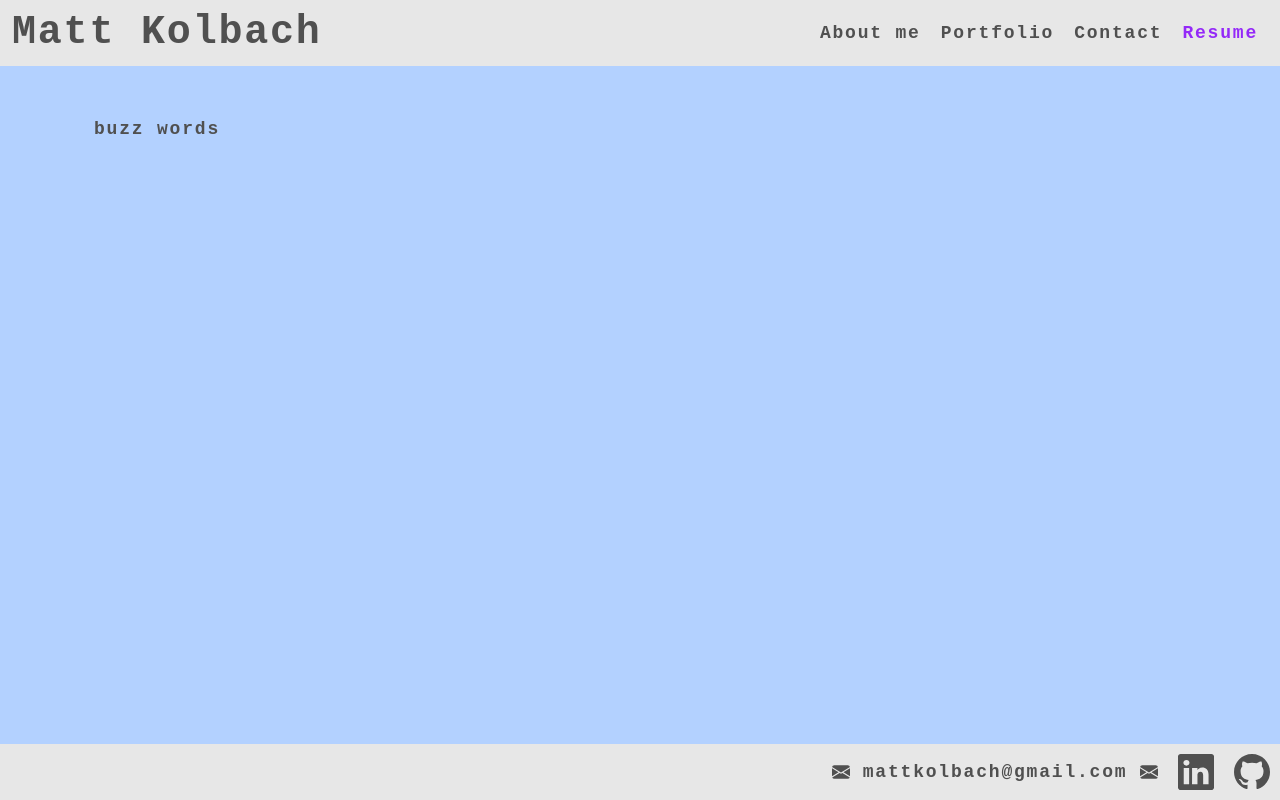
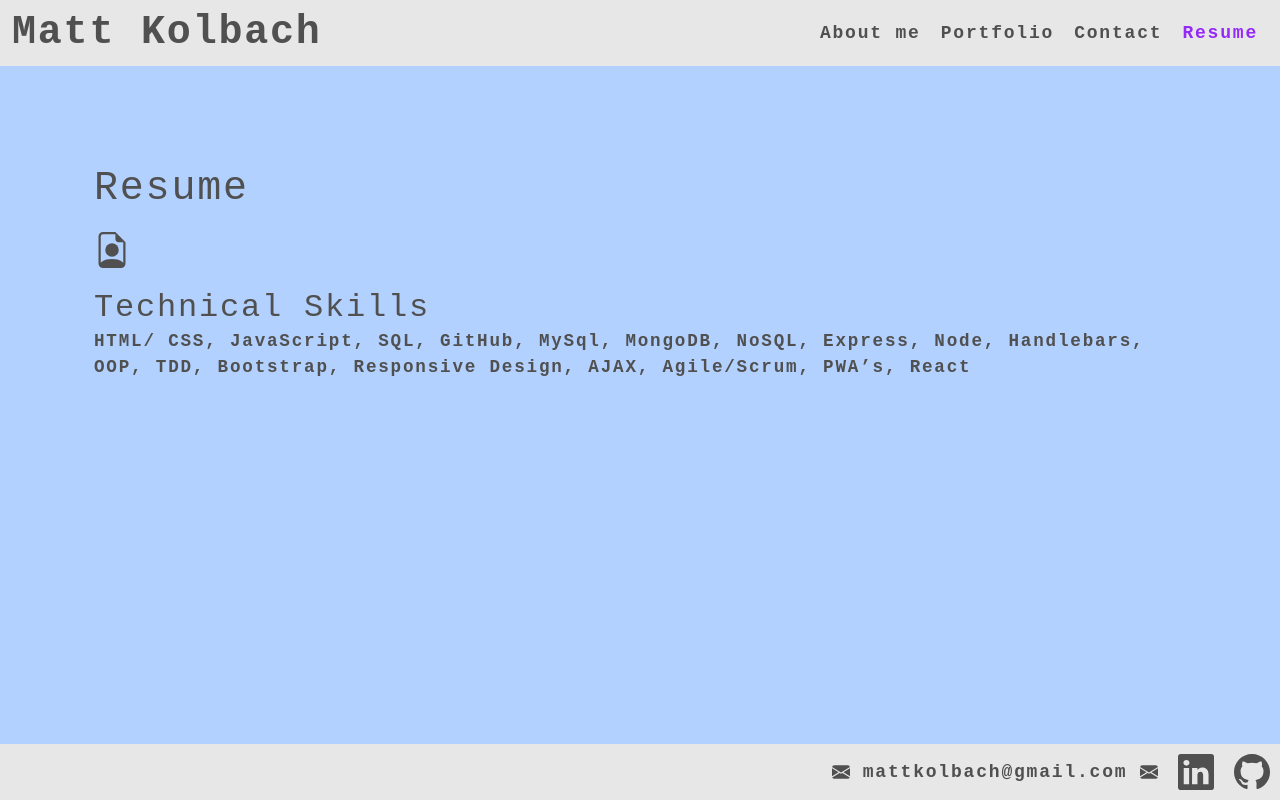
Before and after one commit to MattKolbach/mattkportfolio, a React (Create React App) app: page / in a window 1280 px wide. Both pictures are taken after a click on the item "Resume". Built offline with nearby package versions, Linux system fonts and the light colour scheme.

Commit message:
created resume page

```diff
--- a/src/App.js
+++ b/src/App.js
@@ -5,8 +5,7 @@ import ProjectList from './components/ProjectList';
 import ContactForm from './components/Contact';
 import Footer from './components/Footer';
 import Nav from "./components/Nav";
-
-
+import Resume from './components/Resume';
 
 function App() {
     const [pages] = useState([
@@ -24,7 +23,7 @@ function App() {
         },
         {
             name: 'Resume',
-            component: 'buzz words'
+            component: <Resume />
         },
     ]);
 
--- a/src/components/About/index.js
+++ b/src/components/About/index.js
@@ -17,4 +17,4 @@ function About() {
     )
 }
 
-export default About
+export default About;
--- /dev/null
+++ b/src/components/Resume/index.js
@@ -0,0 +1,34 @@
+import React from 'react'
+
+function Resume() {
+
+    return (
+        <section className="my-5" >
+            <h1>Resume</h1>
+
+            <div className="flex-row my-2">
+                <div className='resume'>
+                    <a href="https://docs.google.com/document/d/1GrMedEMac-mgvt9s8G54bo5uQyf8EHOJjrLsOazmrLU/edit?usp=sharing" target="_blank" rel="noreferrer">
+                    <svg xmlns="http://www.w3.org/2000/svg" width="2em" height="2em" fill="currentColor" class="bi bi-file-earmark-person" viewBox="0 0 16 16">
+                    <path d="M11 8a3 3 0 1 1-6 0 3 3 0 0 1 6 0z"/>
+                    <path d="M14 14V4.5L9.5 0H4a2 2 0 0 0-2 2v12a2 2 0 0 0 2 2h8a2 2 0 0 0 2-2zM9.5 3A1.5 1.5 0 0 0 11 4.5h2v9.255S12 12 8 12s-5 1.755-5 1.755V2a1 1 0 0 1 1-1h5.5v2z"/>
+                    </svg>
+                    </a>
+                </div>
+                <div className='resume'>
+                    <h2>
+                        Technical Skills
+                    </h2>
+                    <p>
+                    HTML/ CSS, JavaScript, SQL, GitHub, MySql, MongoDB, NoSQL, Express, Node, Handlebars, OOP,
+TDD, Bootstrap, Responsive Design, AJAX, Agile/Scrum, PWA’s, React
+
+                    </p>
+                </div>
+
+            </div>
+        </section>
+    )
+}
+
+export default Resume;
--- a/src/index.css
+++ b/src/index.css
@@ -75,6 +75,10 @@ footer h2 a {
 
 .project-links {
   margin: 0 10px;
+}
+
+.resume {
+  margin: 10px 0;
 }
 
 h1,
--- a/src/indexnew.css
+++ /dev/null
@@ -1,23 +0,0 @@
-body {
-    width: 100vw;
-    height: 100vh;
-    margin: 0;
-  }
-
-  header, footer {
-    height: 56px;
-    background-color: #E7E7E7;
-    color: 000000;
-  }
-
-  body > header {
-    margin-bottom: 1rem;
-  }
-
-  body > footer {
-    position: sticky;
-    top: 99vh;
-
-    text-align: center;
-    margin-top: 1rem;
-  }
```
Also changed, not shown: src/components/Footer/index.js (indentation only).
